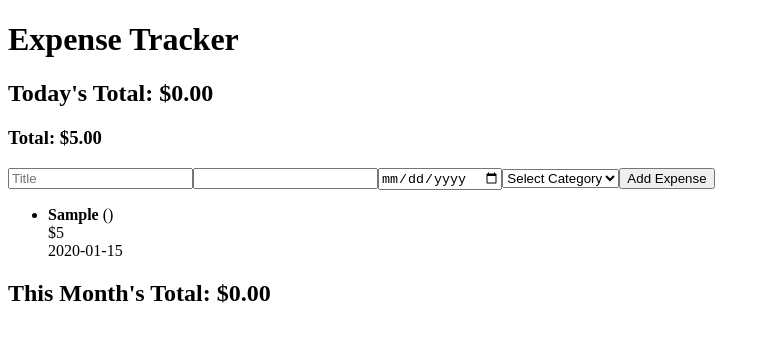
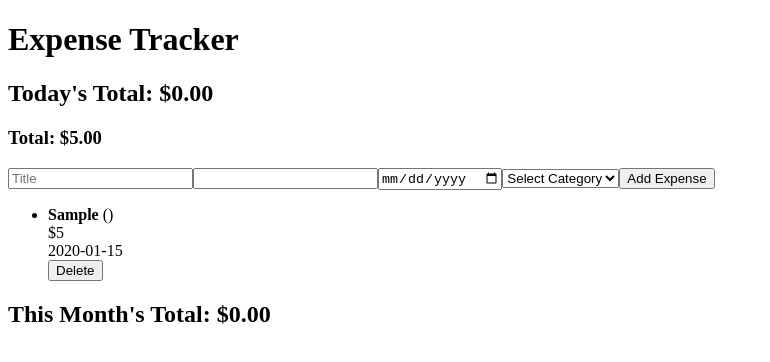
Before and after one commit to lilskyex0x/Expense_Tracker, a React (Vite) app: page / in a window 1280 px wide. Both pictures are taken after typing "Sample", "5", "2020-01-15" into the empty fields and a click on the button "Add Expense". Shown: the top 362 px of the page, without its empty margins (0-770 px from the left). Built offline with nearby package versions, Linux system fonts and the light colour scheme.

Commit message:
Pass the ID and onDelete props and made delete button

```diff
--- a/src/components/ExpenseItem.jsx
+++ b/src/components/ExpenseItem.jsx
@@ -1,4 +1,7 @@
-const ExpenseItem = ({ title, amount, date, category }) => {
+const ExpenseItem = ({ title, amount, date, category, id, onDelete }) => {
+    const deleteExpense = () => {
+        onDelete(id);
+    }
     return (
         <div className="expense-item">
             <div>
@@ -7,7 +10,9 @@ const ExpenseItem = ({ title, amount, date, category }) => {
             </div>
             <div>${amount}</div>
             <div>{date}</div>
+            <button onClick={deleteExpense}>Delete</button>
         </div>
+
     );
 };
 
```
